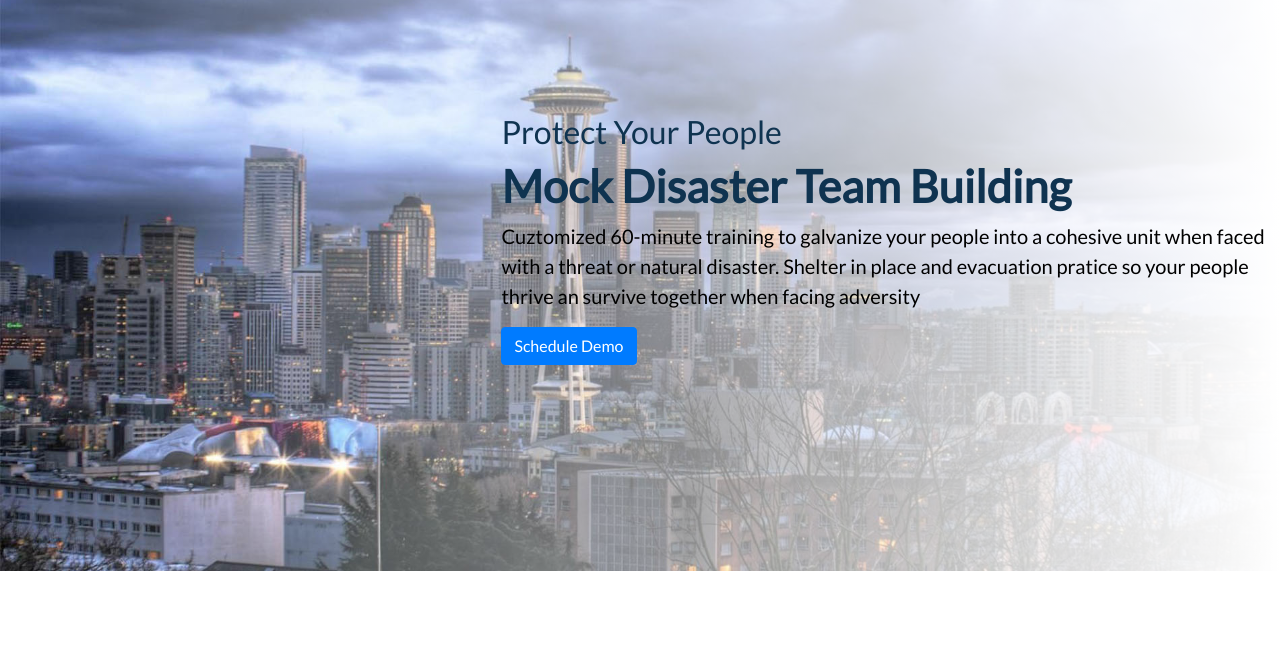
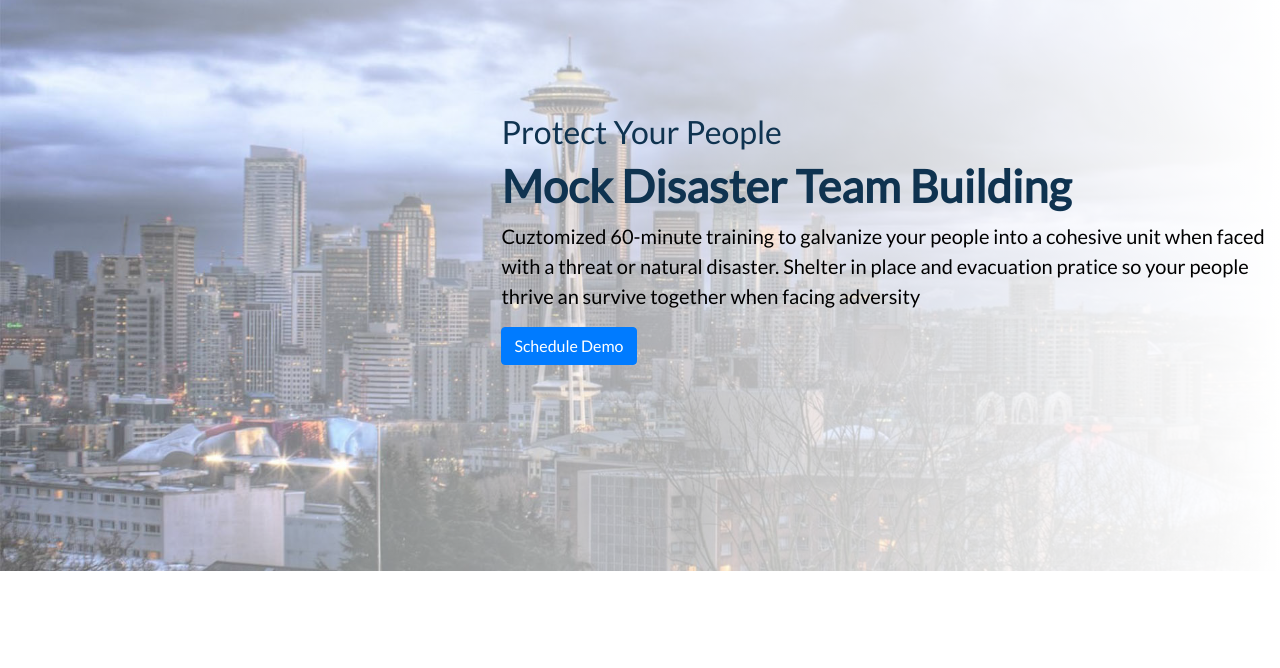
Before and after one commit to npisciotti1/preptec, a website: page index.html in a window 1280 px wide. Shown: the part 127-795 px from the top of the page. Drawn offline with Linux system fonts and the light colour scheme; some packages are replaced by stand-ins of ours; a script that the page names is missing.

Commit message:
fixed bg image

```diff
--- a/style/nav.css
+++ b/style/nav.css
@@ -39,7 +39,7 @@
   left: 0;
   height: 100%;
   width: 100%;
-  background: linear-gradient(to right, rgba(255,255,255,0) 0%, rgba(255,255,255,0) 0%, rgba(255,255,255,0) 0%, rgba(255,255,255,0.18) 18%, rgba(255,255,255,1) 100%);
+  background: linear-gradient(to right, rgba(255,255,255,0.32) 0%, rgba(255,255,255,0.65) 48%, rgba(255,255,255,1) 100%);
 }
 
 .banner-bg-opaque {
```
Also changed, not shown: assets/seattle_sky_opaque2.jpg.
